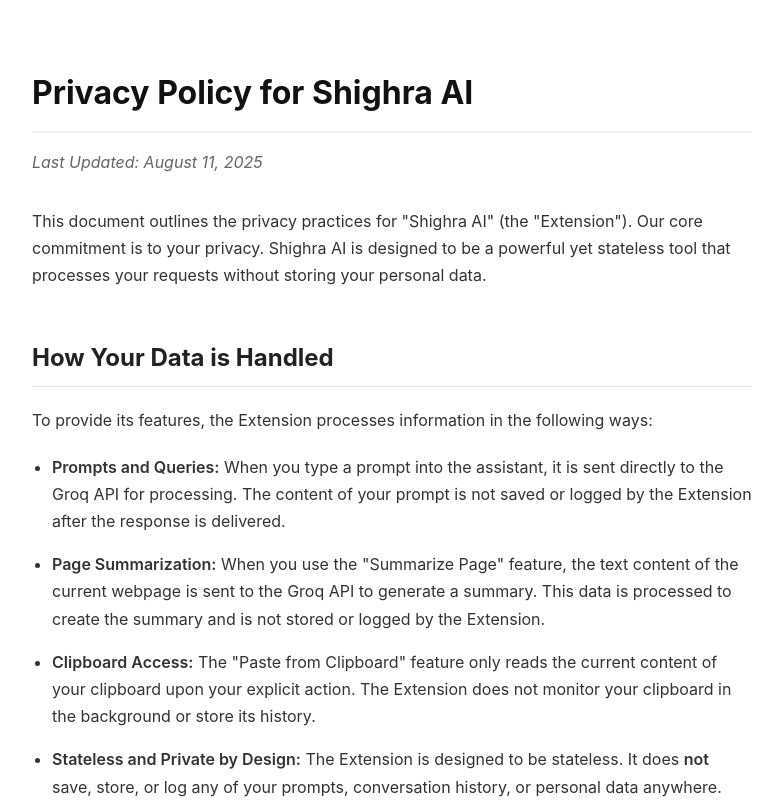
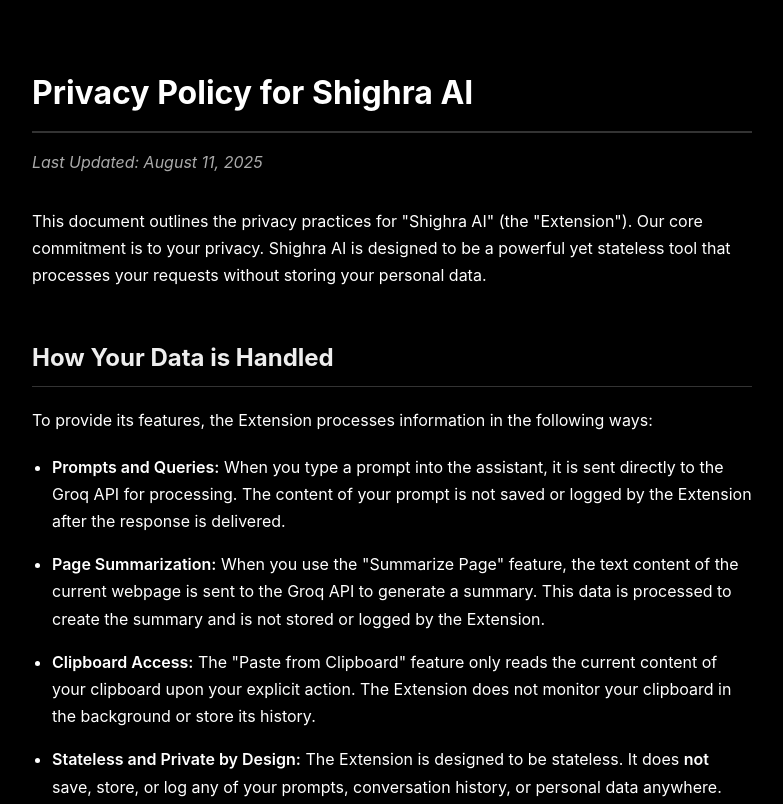
Before and after one commit to KishorJena/Shighra-AI, a plain HTML site: page privacy.html in a window 1280 px wide. Shown: the top 804 px of the page, without its empty margins (248-1031 px from the left). Drawn offline with Linux system fonts and the light colour scheme.

Commit message:
url fixes , dark about page

```diff
--- a/privacy.html
+++ b/privacy.html
@@ -8,24 +8,24 @@
         body {
             font-family: -apple-system, BlinkMacSystemFont, "Segoe UI", Roboto, Helvetica, Arial, sans-serif, "Apple Color Emoji", "Segoe UI Emoji", "Segoe UI Symbol";
             line-height: 1.7;
-            color: #333;
+            color: #ffffff;
             max-width: 720px;
             margin: 20px auto;
             padding: 25px;
-            background-color: #ffffff;
+            background-color: #000000;
         }
         h1 {
             font-size: 2em;
-            color: #111;
-            border-bottom: 2px solid #f0f0f0;
+            color: #ffffff;
+            border-bottom: 2px solid #333333;
             padding-bottom: 10px;
             margin-bottom: 1em;
         }
         h2 {
             font-size: 1.5em;
-            color: #222;
+            color: #eeeeee;
             margin-top: 2em;
-            border-bottom: 1px solid #e5e5e5;
+            border-bottom: 1px solid #333333;
             padding-bottom: 8px;
         }
         p {
@@ -39,7 +39,7 @@
             margin-bottom: 1em;
         }
         a {
-            color: #007bff;
+            color: #58a6ff;
             text-decoration: none;
         }
         a:hover {
@@ -49,7 +49,7 @@
             font-weight: 600;
         }
         .last-updated {
-            color: #666;
+            color: #aaaaaa;
             font-style: italic;
             margin-top: -1em;
             margin-bottom: 2em;
```
Also changed, not shown: index.html (+1 -1 lines).
